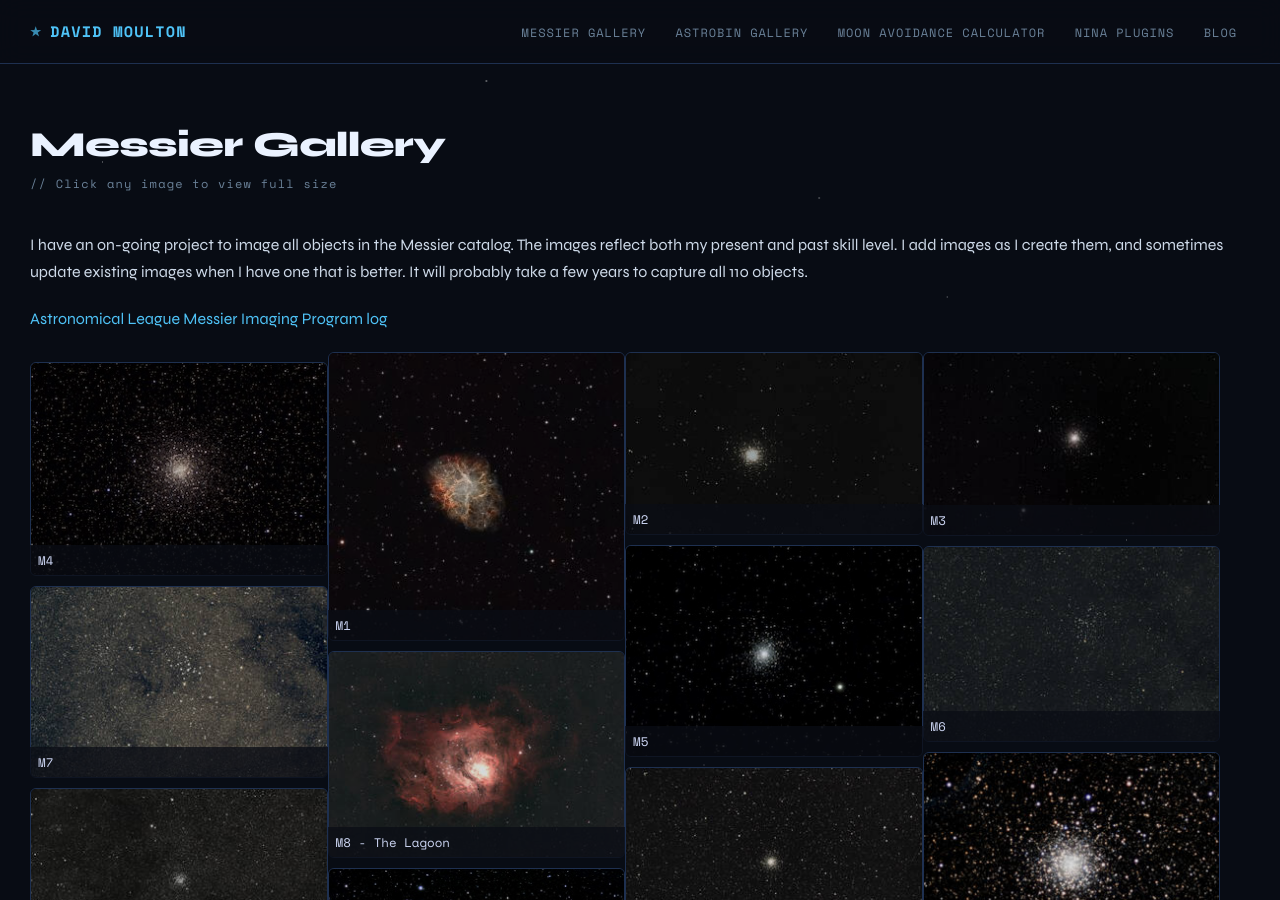
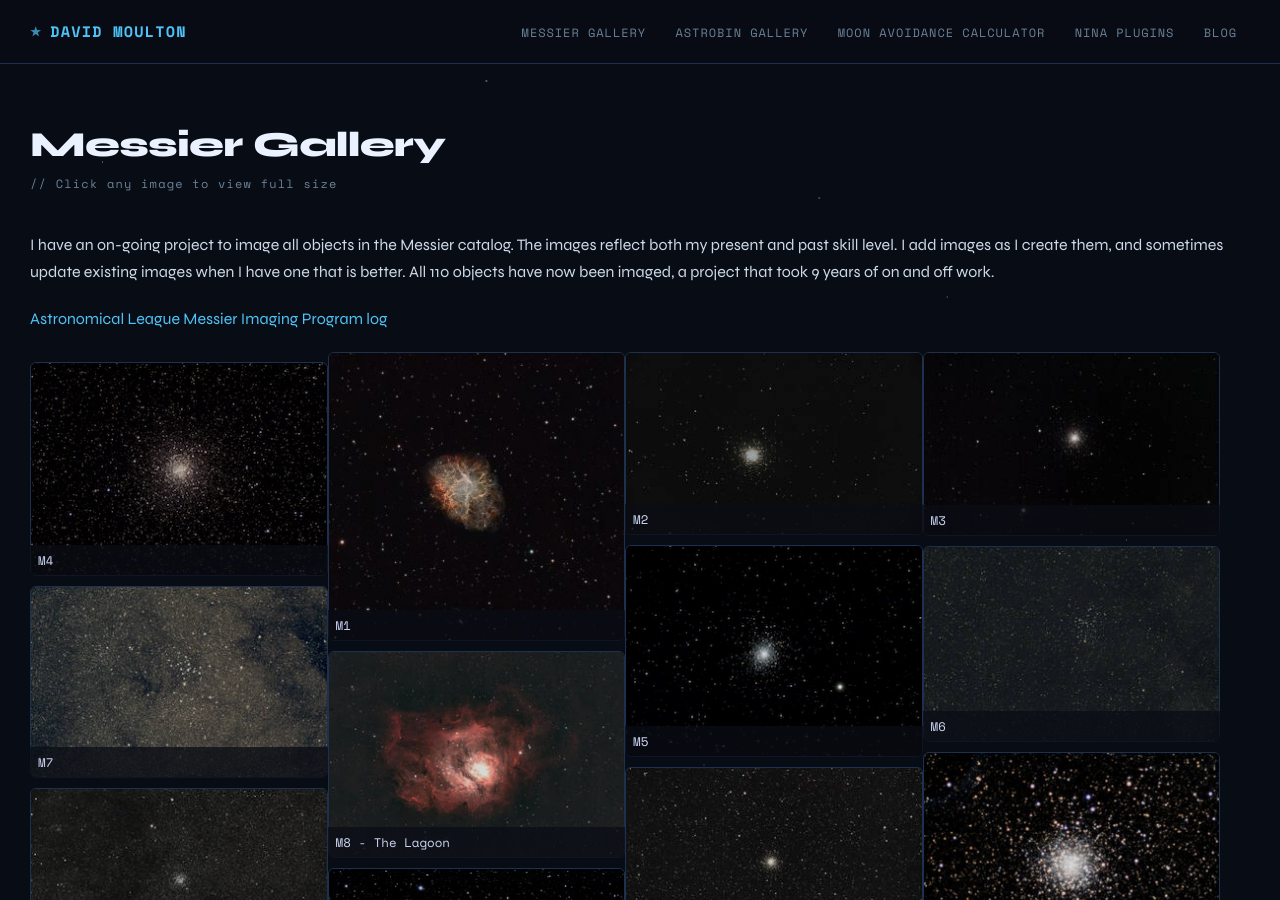
Before and after one commit to dmoulton/dmoulton.github.io, a Jekyll site: the page built from pages/astrophotography/messier.md, in a window 1280 px wide and 900 px high. Built offline with Jekyll 4.4.1, drawn with Linux system fonts in a browser that asks for light colours; comment, search, counter and statistics services are not loaded.

Commit message:
updated description

```diff
--- a/pages/astrophotography/messier.md
+++ b/pages/astrophotography/messier.md
@@ -7,7 +7,7 @@ permalink: /astrophotography/messier
 nav_order: 1
 ---
 
-I have an on-going project to image all objects in the Messier catalog. The images reflect both my present and past skill level. I add images as I create them, and sometimes update existing images when I have one that is better. It will probably take a few years to capture all 110 objects.
+I have an on-going project to image all objects in the Messier catalog. The images reflect both my present and past skill level. I add images as I create them, and sometimes update existing images when I have one that is better. All 110 objects have now been imaged, a project that took 9 years of on and off work.
 
 [Astronomical League Messier Imaging Program log](./messier-list.html)
 
```
